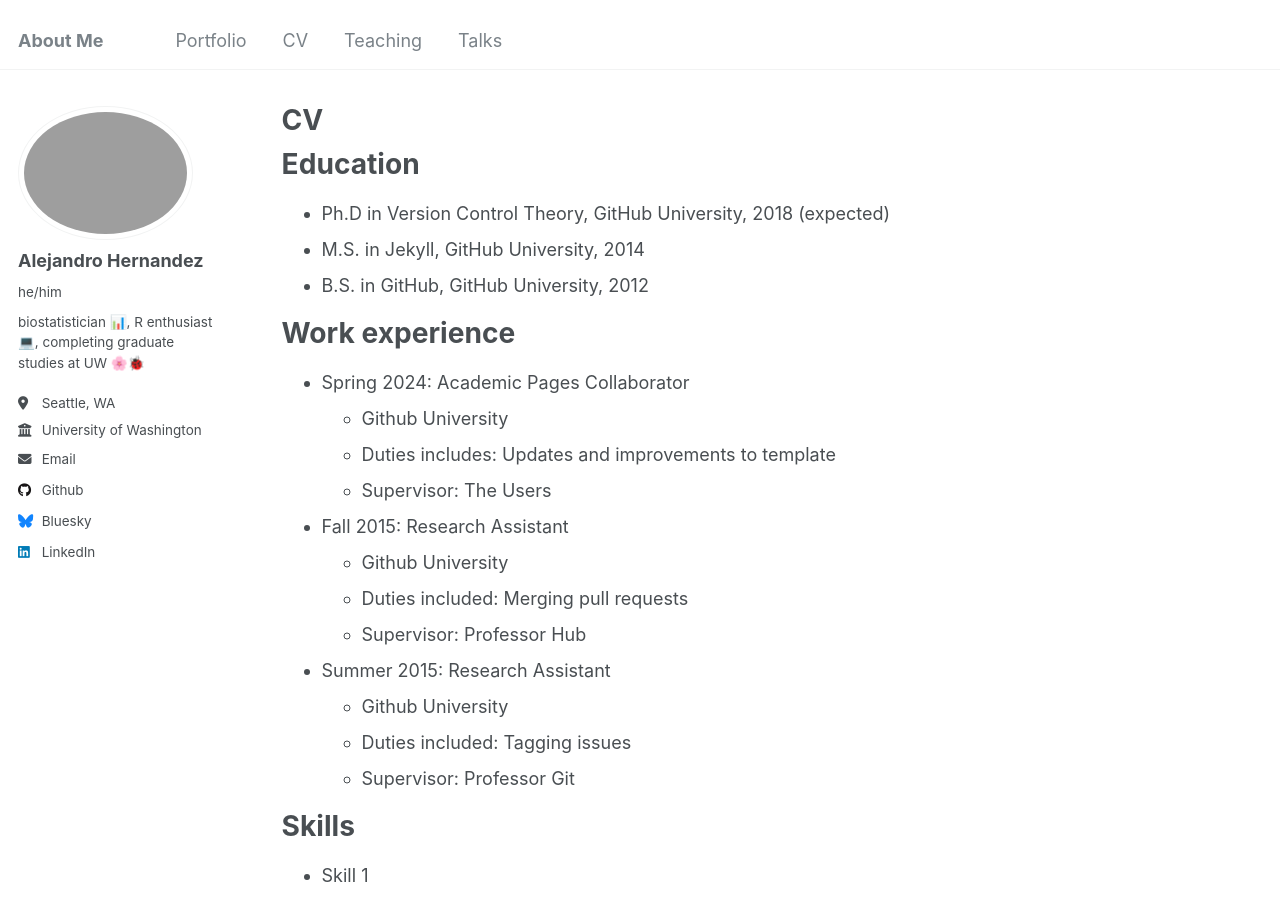
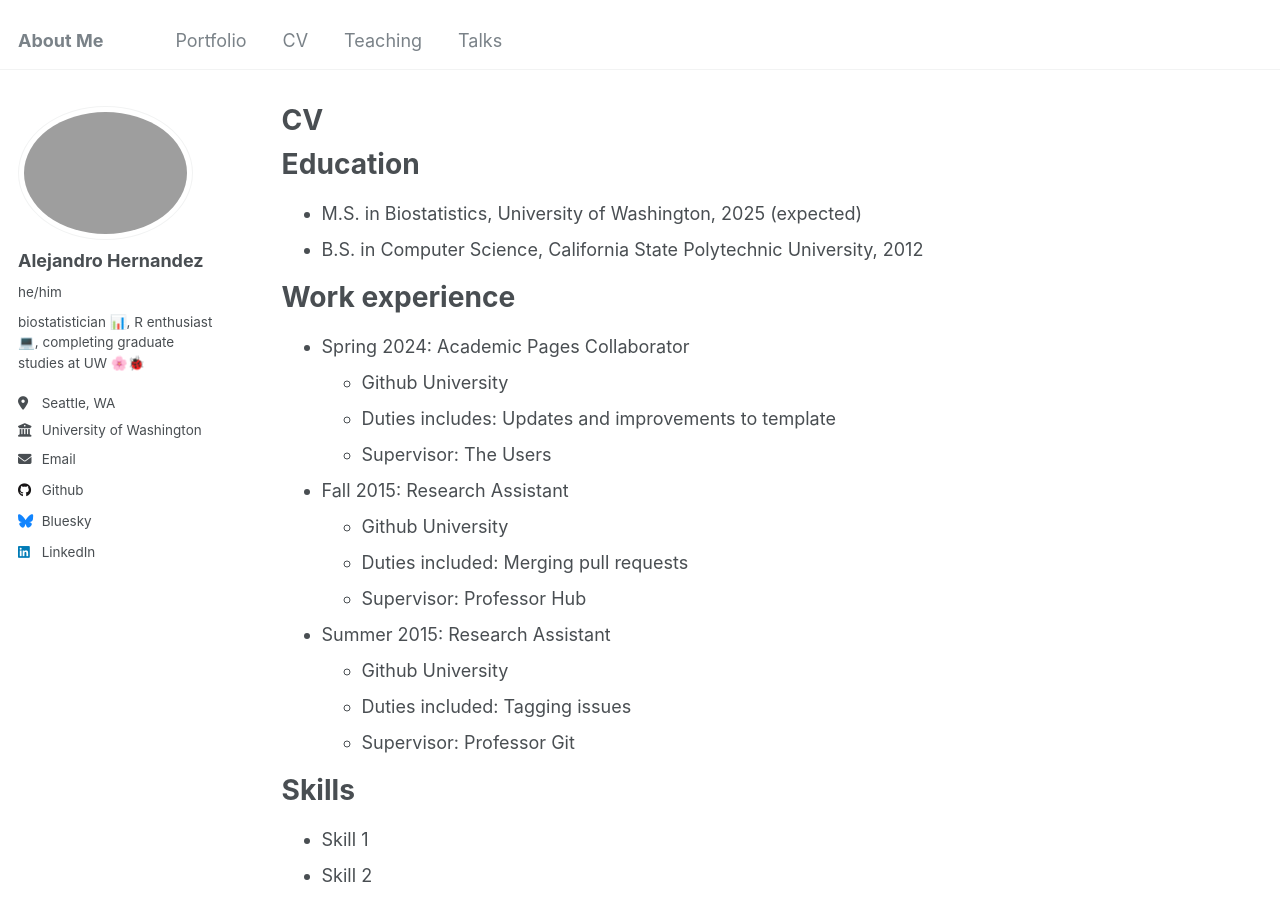
Before and after one commit to alejandroh3005/alejandroh3005.github.io, a Jekyll site: the page built from _pages/cv.md, in a window 1280 px wide and 900 px high. Built offline with Jekyll 4.4.1, drawn with Linux system fonts in a browser that asks for light colours.

Commit message:
Update cv.md

```diff
--- a/_pages/cv.md
+++ b/_pages/cv.md
@@ -11,9 +11,8 @@ redirect_from:
 
 Education
 ======
-* Ph.D in Version Control Theory, GitHub University, 2018 (expected)
-* M.S. in Jekyll, GitHub University, 2014
-* B.S. in GitHub, GitHub University, 2012
+* M.S. in Biostatistics, University of Washington, 2025 (expected)
+* B.S. in Computer Science, California State Polytechnic University, 2012
 
 Work experience
 ======
```
